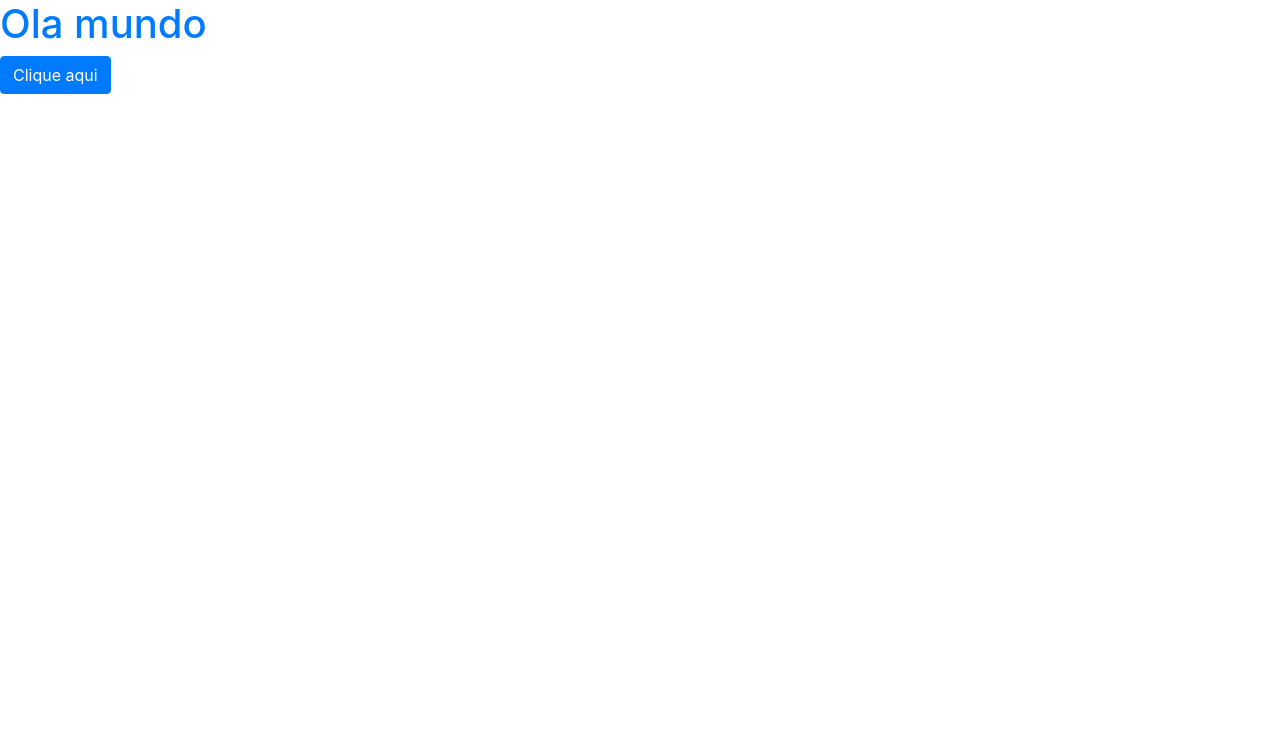
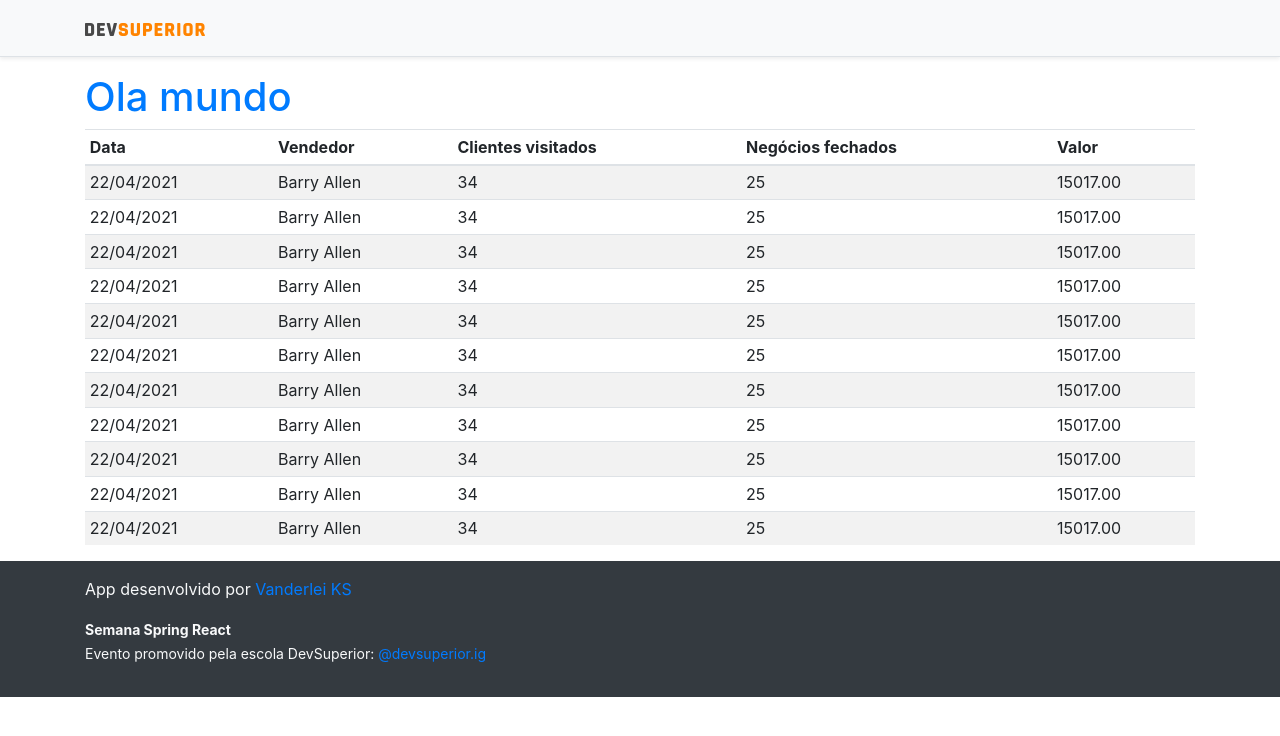
Before and after one commit to VanderleiKs/dsvendas, a React (Create React App) app in the folder frontend/: page / in a window 1280 px wide. Shown: the top 736 px of the page. Built offline with nearby package versions, Linux system fonts and the light colour scheme; the HTML template or start-up script is replaced by a standard one.

Commit message:
basic static components

```diff
--- a/frontend/src/App.tsx
+++ b/frontend/src/App.tsx
@@ -1,11 +1,18 @@
+import DataTable from 'Components/DataTable';
+import Footer from 'Components/Footer';
+import Navbar from 'Components/Navbar';
 import './App.css';
 
 const App = () => {
   return (
-    <div>
-      <h1 className="text-primary">Ola mundo</h1>
-      <button className="btn btn-primary">Clique aqui</button>
+    <>
+    <Navbar />
+    <div className="container">
+    <h1 className="text-primary">Ola mundo</h1>
+    <DataTable />
     </div>
+    <Footer />
+    </>
   );
 }
 
--- /dev/null
+++ b/frontend/src/Components/DataTable/index.tsx
@@ -0,0 +1,99 @@
+
+const DataTable = () => {
+
+    return(
+<div className="table-responsive">
+            <table className="table table-striped table-sm">
+                <thead>
+                    <tr>
+                        <th>Data</th>
+                        <th>Vendedor</th>
+                        <th>Clientes visitados</th>
+                        <th>Negócios fechados</th>
+                        <th>Valor</th>
+                    </tr>
+                </thead>
+                <tbody>
+                    <tr>
+                        <td>22/04/2021</td>
+                        <td>Barry Allen</td>
+                        <td>34</td>
+                        <td>25</td>
+                        <td>15017.00</td>
+                    </tr>
+                    <tr>
+                        <td>22/04/2021</td>
+                        <td>Barry Allen</td>
+                        <td>34</td>
+                        <td>25</td>
+                        <td>15017.00</td>
+                    </tr>
+                    <tr>
+                        <td>22/04/2021</td>
+                        <td>Barry Allen</td>
+                        <td>34</td>
+                        <td>25</td>
+                        <td>15017.00</td>
+                    </tr>
+                    <tr>
+                        <td>22/04/2021</td>
+                        <td>Barry Allen</td>
+                        <td>34</td>
+                        <td>25</td>
+                        <td>15017.00</td>
+                    </tr>
+                    <tr>
+                        <td>22/04/2021</td>
+                        <td>Barry Allen</td>
+                        <td>34</td>
+                        <td>25</td>
+                        <td>15017.00</td>
+                    </tr>
+                    <tr>
+                        <td>22/04/2021</td>
+                        <td>Barry Allen</td>
+                        <td>34</td>
+                        <td>25</td>
+                        <td>15017.00</td>
+                    </tr>
+                    <tr>
+                        <td>22/04/2021</td>
+                        <td>Barry Allen</td>
+                        <td>34</td>
+                        <td>25</td>
+                        <td>15017.00</td>
+                    </tr>
+                    <tr>
+                        <td>22/04/2021</td>
+                        <td>Barry Allen</td>
+                        <td>34</td>
+                        <td>25</td>
+                        <td>15017.00</td>
+                    </tr>
+                    <tr>
+                        <td>22/04/2021</td>
+                        <td>Barry Allen</td>
+                        <td>34</td>
+                        <td>25</td>
+                        <td>15017.00</td>
+                    </tr>
+                    <tr>
+                        <td>22/04/2021</td>
+                        <td>Barry Allen</td>
+                        <td>34</td>
+                        <td>25</td>
+                        <td>15017.00</td>
+                    </tr>
+                    <tr>
+                        <td>22/04/2021</td>
+                        <td>Barry Allen</td>
+                        <td>34</td>
+                        <td>25</td>
+                        <td>15017.00</td>
+                    </tr>
+                </tbody>
+            </table>
+        </div>
+    );
+}
+export default DataTable;
--- /dev/null
+++ b/frontend/src/Components/Footer/index.tsx
@@ -0,0 +1,14 @@
+
+const Footer = () => {
+
+    return (
+        <footer className="footer mt-auto py-3 bg-dark">
+            <div className="container">
+                <p className="text-light">App desenvolvido por <a href="https://github.com/VanderleiKs" target="_blank" rel="noreferrer">Vanderlei KS</a></p>
+                <p className="text-light"><small><strong>Semana Spring React</strong><br />
+                    Evento promovido pela escola DevSuperior: <a href="https://instagram.com/devsuperior.ig" target="_blank" rel="noreferrer">@devsuperior.ig</a></small></p>
+            </div>
+        </footer>
+    )
+}
+export default Footer;
--- /dev/null
+++ b/frontend/src/Components/Navbar/index.tsx
@@ -0,0 +1,15 @@
+import {default as ImgDsDark} from '../../assets/img/ds-dark.svg';
+
+const NavBar = () => {
+    return (
+        <div className="d-flex flex-column flex-md-row align-items-center p-3 px-md-4 mb-3 bg-light border-bottom shadow-sm">
+            <div className="container">
+                <nav className="my-2 my-md-0 mr-md-3">
+                    <img src={ImgDsDark} alt="DevSuperior" width="120" />
+                </nav>
+            </div>
+        </div>
+    );
+}
+
+export default NavBar;
```
Also changed, not shown: frontend/src/assets/img/ds-dark.svg (added).
